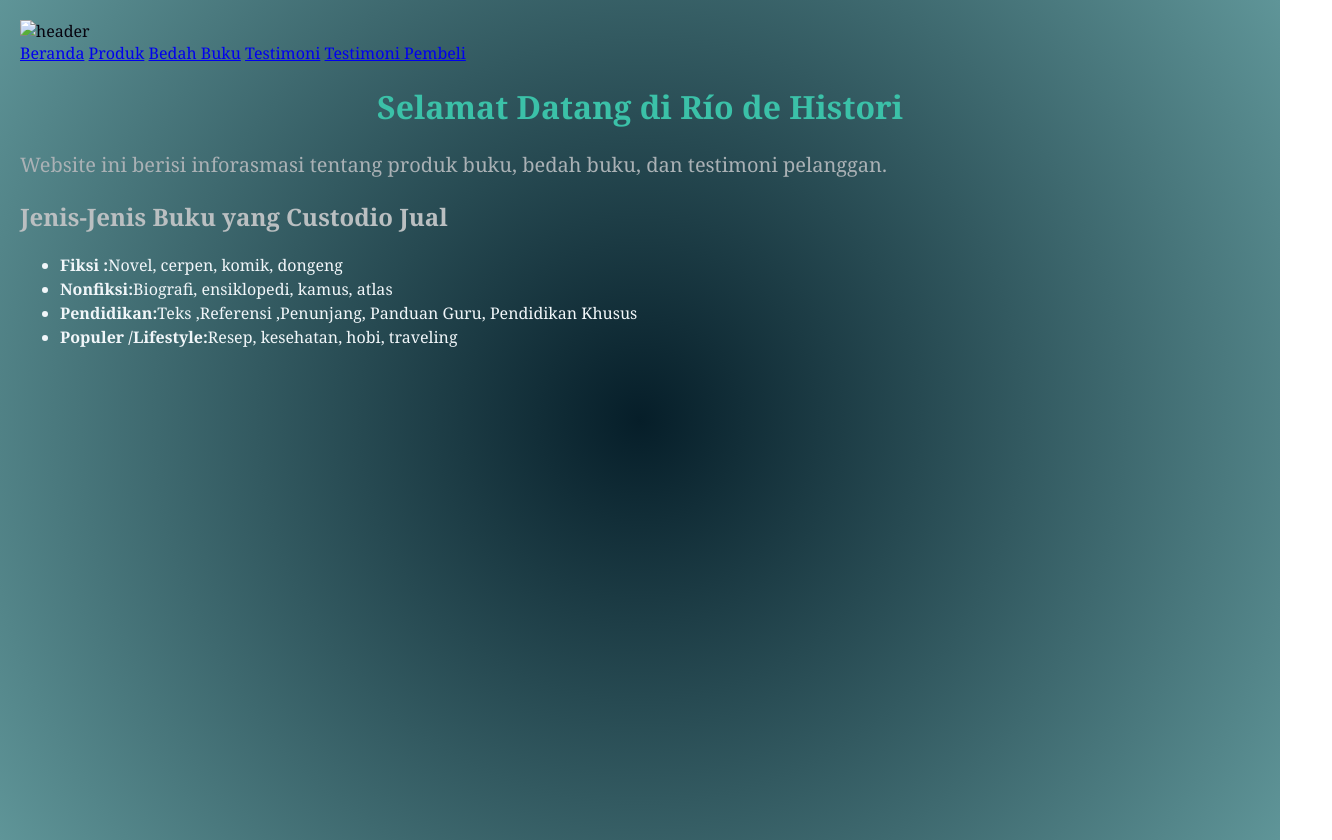
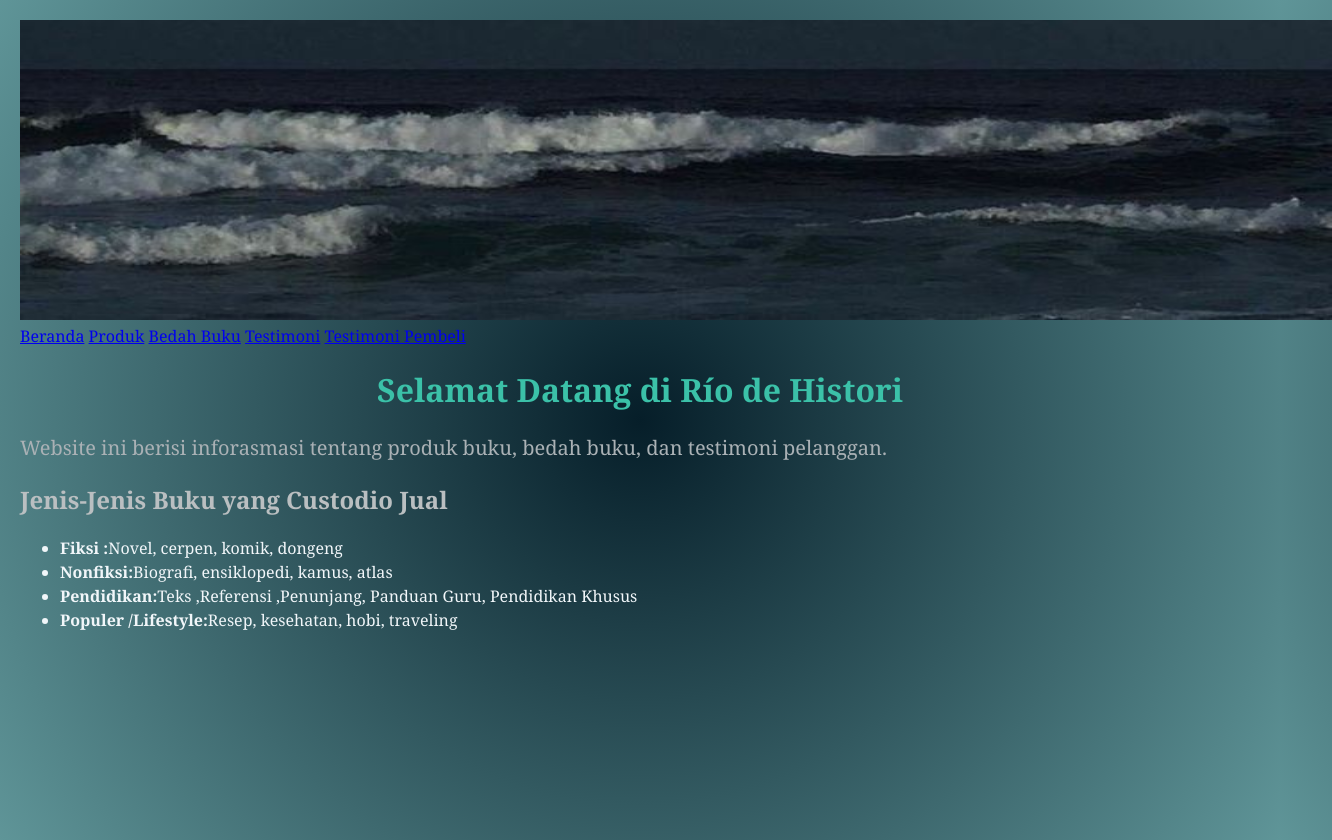
Before and after one commit to thank-ai/Aulia-Syafika-11C, a plain HTML site: page index.html in a window 1280 px wide. Shown: the whole page, 1332 px wide, since content can reach past the window. Drawn offline with Linux system fonts and the light colour scheme.

Commit message:
Update index.html

```diff
--- a/index.html
+++ b/index.html
@@ -8,7 +8,7 @@
 </head>
 <body>
    <header>
-      <img src="Images/l.jpg" alt="header" width="1312" height="300">
+      <img src="l.jpg" alt="header" width="1312" height="300">
    </header>
  <nav>
     <a href="index.html">Beranda</a>
@@ -27,4 +27,5 @@
 <li><strong>Populer /Lifestyle:</strong>Resep, kesehatan, hobi, traveling</li>
 </ul>
 </body>
+
 </html>
```
